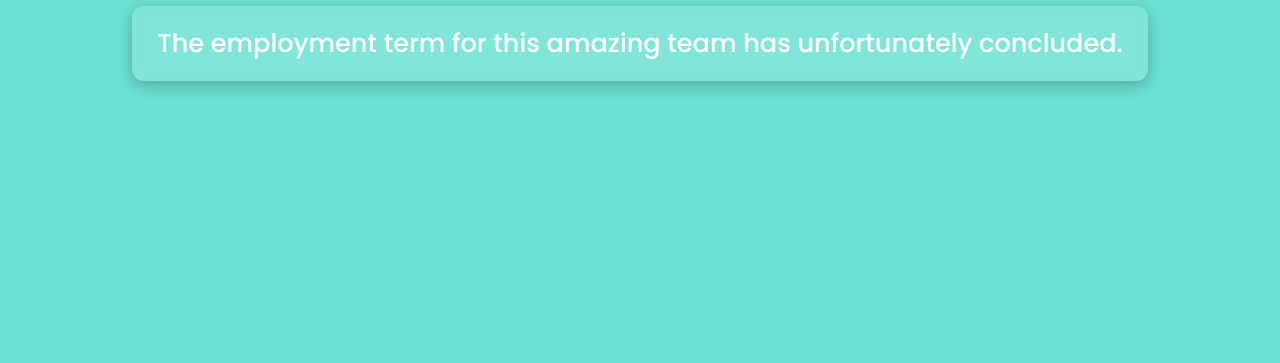
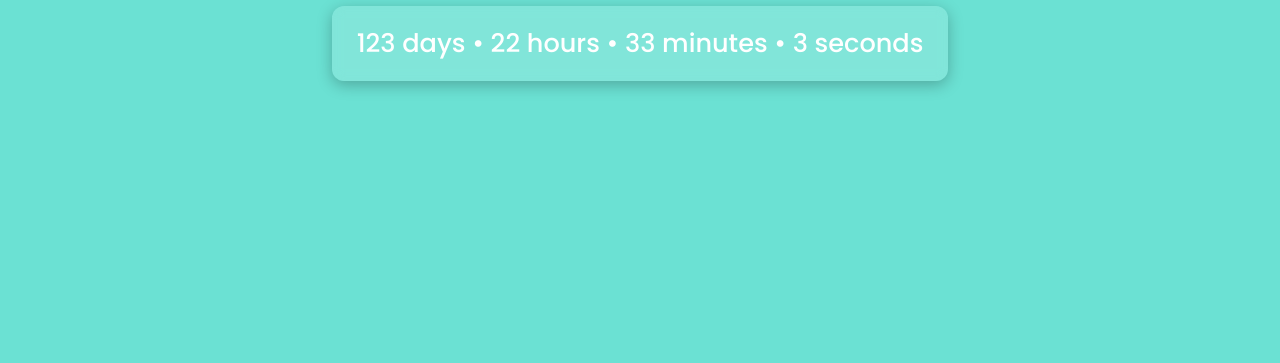
Before and after one commit to jorgeelopezm/ICExpirationDate, a plain HTML site: page index.html in a window 1280 px wide. Shown: the part 477-840 px from the top of the page. Drawn offline with Linux system fonts and the light colour scheme.

Commit message:
Update index.html

```diff
--- a/index.html
+++ b/index.html
@@ -93,7 +93,7 @@
 
   <script>
     function updateCountdown() {
-      const targetDate = new Date("March 31, 2025 00:00:00").getTime();
+      const targetDate = new Date("March 31, 2026 00:00:00").getTime();
       const now = new Date().getTime();
       const difference = targetDate - now;
 
```
